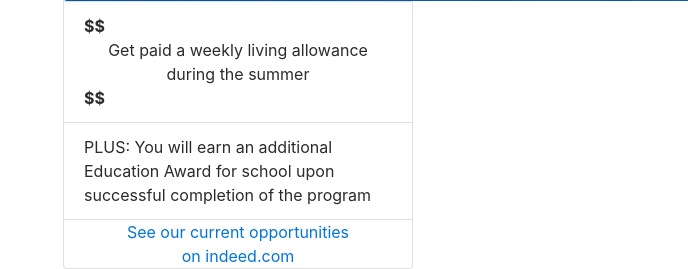
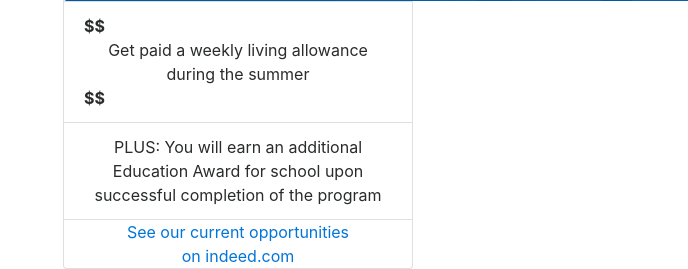
Before and after one commit to martinvicknair/summerfoodrocks-node, a Node server app: page /americorps in a window 1280 px wide; the page is wider, and only the part inside the window is pictured. Shown: the part 1183-1452 px from the top of that part, without its empty margins (592-1280 px from the left). Run offline with Node 20, Linux system fonts and the light colour scheme; some libraries are stand-ins or nearby versions.

Commit message:
americorps wording

```diff
--- a/views/americorps.handlebars
+++ b/views/americorps.handlebars
@@ -64,7 +64,7 @@
             </div>
             <ul class="list-group list-group-flush">
               <li class="list-group-item text-center"><strong>$$</strong> Get paid a weekly living allowance during the summer <strong>$$</strong></li>
-              <li class="list-group-item">PLUS: You will earn an additional Education Award for school upon successful completion of the program </li>
+              <li class="list-group-item text-center">PLUS: You will earn an additional Education Award for school upon successful completion of the program </li>
             </ul>
             <div class="card-body text-center">
               <a href="https://www.indeed.com/cmp/Equal-Heart" class="card-link">See our current opportunities <br>on indeed.com</a>
```
